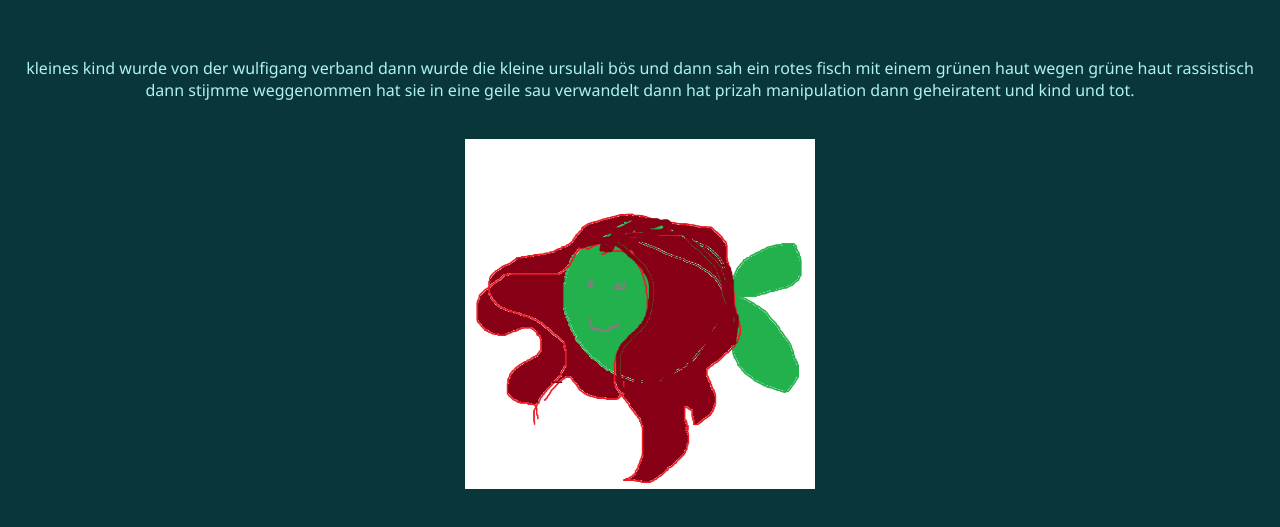
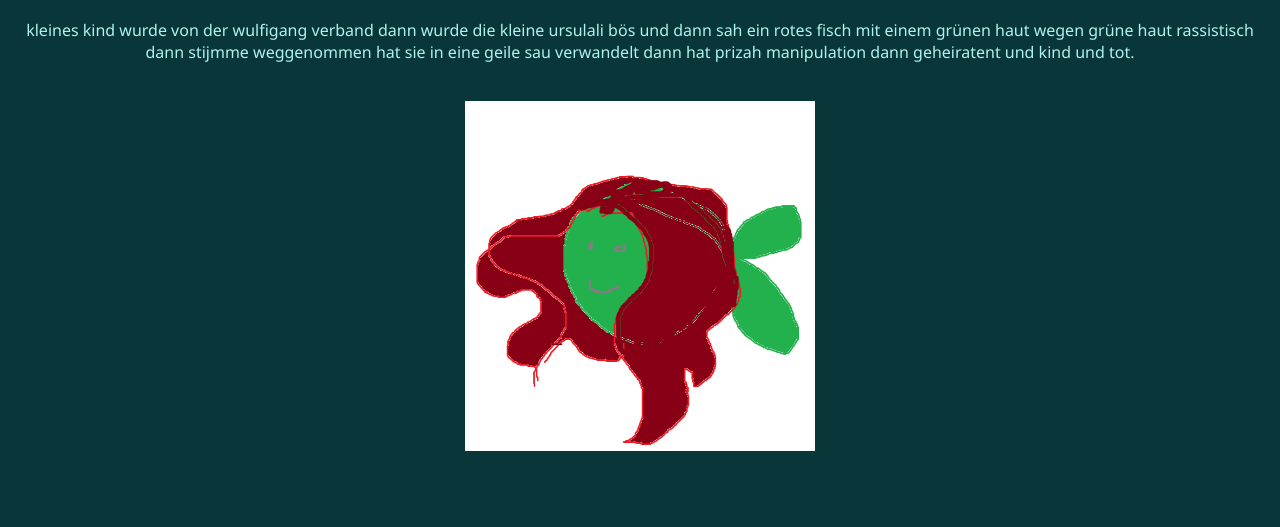
Before and after one commit to codes789/die-geschicte-von-ursula, a plain HTML site: page index.html in a window 1280 px wide. Shown: the part 67-594 px from the top of the page. Drawn offline with Linux system fonts and the light colour scheme.

Commit message:
Add files via upload

```diff
--- a/index.html
+++ b/index.html
@@ -8,7 +8,7 @@
     <link rel="shortcut icon" type="x-icon" href="web_icon.png"
   </head>
   <body>
-  <h1><DIV align="center">die geschichte von ursula</h1> <br>
+  <h1><DIV align="center">die geschichte von ursula</h1>
   <p><DIV align="center">kleines kind wurde von der wulfigang verband dann wurde die kleine ursulali bös und dann sah ein rotes fisch mit einem grünen haut wegen grüne haut rassistisch dann stijmme weggenommen hat sie in eine geile sau verwandelt dann hat prizah manipulation dann geheiratent und kind und tot.</p>
   <br>
   <a href="https://wikipedia.org/wiki/fish" target="_blank"><img src="grünrot-fisch.png" alt="grünrot fisch" width="350"> <DIV align="center"></a>
```
